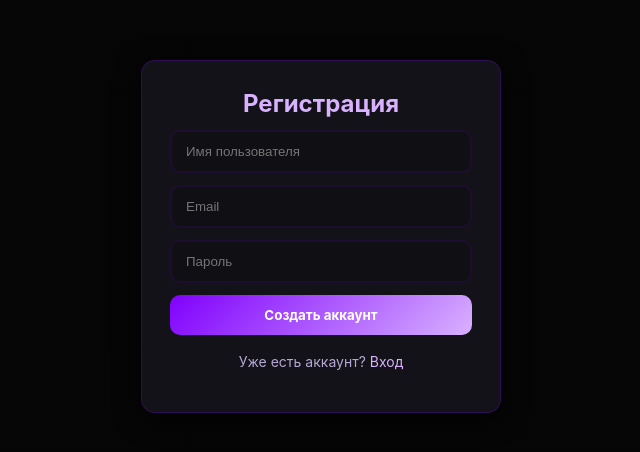
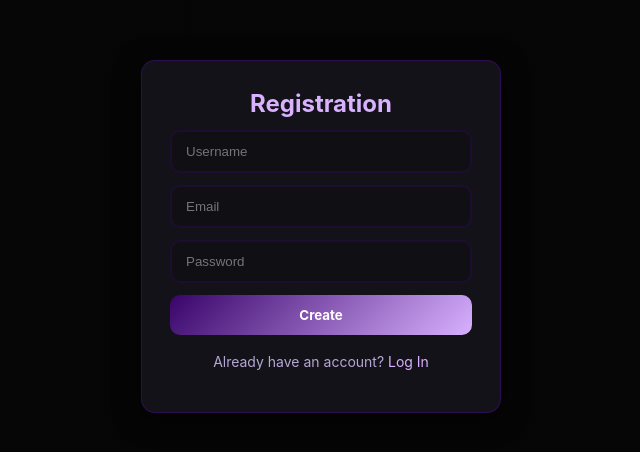
Before and after one commit to CrashPine/FrontendPartOfWebApiApp, a React (Vite) app: page /register in a window 1280 px wide. Shown: the part 164-616 px from the top of the page, without its empty margins (319-959 px from the left). Built offline with nearby package versions, Linux system fonts and the light colour scheme.

Commit message:
third commit

```diff
--- a/package.json
+++ b/package.json
@@ -10,6 +10,7 @@
   "dependencies": {
     "react": "^18.2.0",
     "react-dom": "^18.2.0",
+    "react-markdown": "^10.1.0",
     "react-router-dom": "^6.14.1"
   },
   "devDependencies": {
--- a/src/components/MessageBubble.jsx
+++ b/src/components/MessageBubble.jsx
@@ -1,10 +1,12 @@
 import React from "react";
-import "../styles/chat.css";
+import ReactMarkdown from "react-markdown";
 
-export default function MessageBubble({ from = "ai", text }) {
+export default function MessageBubble({ from, text }) {
     return (
-        <div className={`msg ${from === "ai" ? "ai" : "user"}`}>
-            {text}
+        <div className={`msg ${from}`}>
+            <ReactMarkdown>
+                {text}
+            </ReactMarkdown>
         </div>
     );
 }
--- a/src/pages/Chat.jsx
+++ b/src/pages/Chat.jsx
@@ -8,7 +8,7 @@ export default function Chat() {
     const [messages, setMessages] = useState([]);
     const [input, setInput] = useState("");
     const [isTyping, setIsTyping] = useState(false);
-    const [username, setUsername] = useState("User");
+    const [userName, setUsername] = useState("User");
     const listRef = useRef(null);
     const navigate = useNavigate();
 
@@ -20,7 +20,7 @@ export default function Chat() {
     async function initChat() {
         try {
             const me = await getMe();
-            setUsername(me.userName || me.email || "User");
+            setUsername(me.userName || me.email);
 
             const history = await getHistory(me.id);
 
@@ -31,7 +31,7 @@ export default function Chat() {
             }));
 
             setMessages([
-                { from: "ai", text: "Привет! Вот твоя история анализов:" },
+                { from: "ai", text: "Hi! Here's your test history:" },
                 ...historyMessages
             ]);
         } catch (err) {
@@ -66,7 +66,7 @@ export default function Chat() {
                 { from: "ai", text: res.summary || res.analysisText }
             ]);
         } catch {
-            setMessages(m => [...m, { from: "ai", text: "Ошибка при анализе" }]);
+            setMessages(m => [...m, { from: "ai", text: "Error during analysis" }]);
         } finally {
             setIsTyping(false);
         }
@@ -88,7 +88,7 @@ export default function Chat() {
         <div className="chat-root">
             <div className="app">
                 <header className="topbar">
-                    <div className="username">{username}</div>
+                    <div className="username">{userName}</div>
                     <button className="logout" onClick={handleLogout}>Logout</button>
                 </header>
 
@@ -109,7 +109,7 @@ export default function Chat() {
                 <footer className="inputBar">
                     <textarea
                         className="chat-input"
-                        placeholder="Введите смарт‑контракт или вопрос..."
+                        placeholder="Enter a smart contract or question..."
                         value={input}
                         onChange={(e) => setInput(e.target.value)}
                         onKeyDown={onKeyDown}
--- a/src/pages/Login.jsx
+++ b/src/pages/Login.jsx
@@ -23,7 +23,7 @@ export default function Login() {
 
             navigate("/chat");
         } catch (err) {
-            setError("Неверный email или пароль");
+            setError("Incorrect email or password");
         }
     };
 
@@ -44,18 +44,18 @@ export default function Login() {
 
                 <input
                     type="password"
-                    placeholder="Пароль"
+                    placeholder="Password"
                     value={password}
                     onChange={(e) => setPassword(e.target.value)}
                     required
                 />
 
                 <button className="auth-btn" type="submit">
-                    Войти
+                    Log In
                 </button>
 
                 <p className="link">
-                    Нет аккаунта? <a href="/register">Регистрация</a>
+                    Don't have an account? <a href="/register">Registration</a>
                 </p>
             </form>
         </div>
--- a/src/pages/Register.jsx
+++ b/src/pages/Register.jsx
@@ -6,7 +6,7 @@ import "./../styles/auth.css";
 export default function Register() {
     const navigate = useNavigate();
 
-    const [username, setUsername] = useState("");
+    const [userName, setUsername] = useState("");
     const [email, setEmail] = useState("");
     const [password, setPassword] = useState("");
     const [error, setError] = useState("");
@@ -17,14 +17,14 @@ export default function Register() {
 
         try {
             await register({
-                username,
+                userName,
                 email,
                 password
             });
 
             navigate("/");
         } catch (err) {
-            setError(err.message || "Ошибка регистрации");
+            setError(err.message || "Registration error");
         }
     };
 
@@ -32,14 +32,14 @@ export default function Register() {
     return (
         <div className="auth-wrapper">
             <form className="auth-card" onSubmit={handleRegister}>
-                <h2>Регистрация</h2>
+                <h2>Registration</h2>
 
                 {error && <p className="error">{error}</p>}
 
                 <input
                     type="text"
-                    placeholder="Имя пользователя"
-                    value={username}
+                    placeholder="Username"
+                    value={userName}
                     onChange={(e) => setUsername(e.target.value)}
                     required
                 />
@@ -54,16 +54,16 @@ export default function Register() {
 
                 <input
                     type="password"
-                    placeholder="Пароль"
+                    placeholder="Password"
                     value={password}
                     onChange={(e) => setPassword(e.target.value)}
                     required
                 />
 
-                <button className="auth-btn">Создать аккаунт</button>
+                <button className="auth-btn">Create</button>
 
                 <p className="link">
-                    Уже есть аккаунт? <a href="/login">Вход</a>
+                    Already have an account? <a href="/login">Log In</a>
                 </p>
             </form>
         </div>
--- a/src/styles/chat.css
+++ b/src/styles/chat.css
@@ -110,6 +110,29 @@
     font-weight: 800;
     cursor: pointer;
 }
+.markdown h1,
+.markdown h2,
+.markdown h3 {
+    margin: 8px 0;
+    font-weight: bold;
+}
+
+.markdown ul {
+    padding-left: 20px;
+}
+
+.markdown code {
+    background: rgba(255,255,255,0.1);
+    padding: 2px 4px;
+    border-radius: 4px;
+}
+
+.markdown pre {
+    background: rgba(255,255,255,0.1);
+    padding: 10px;
+    border-radius: 6px;
+    overflow-x: auto;
+}
 
 /* адаптация под широкие экраны */
 @media (min-width: 1500px) {
--- a/src/styles/variables.css
+++ b/src/styles/variables.css
@@ -7,8 +7,8 @@
     --glow-purple: 0 0 12px #8000FF, 0 0 22px #8000FF80;
     --glow-red: 0 0 12px #d00d20, 0 0 22px #d00d2060;
 
-    --neon-main: #8000FF;
+    --neon-main: #39046a;
     --neon-soft: #D8B1FF;
-    --neon-light: #F8EBFF;
+    --neon-light: #8f8594;
 
 }
```
Also changed, not shown: src/components/ChatMessage.jsx (added, +10 -0 lines), src/components/Message.jsx (deleted), 1 other file (tests, documents, lock files or other folders).
